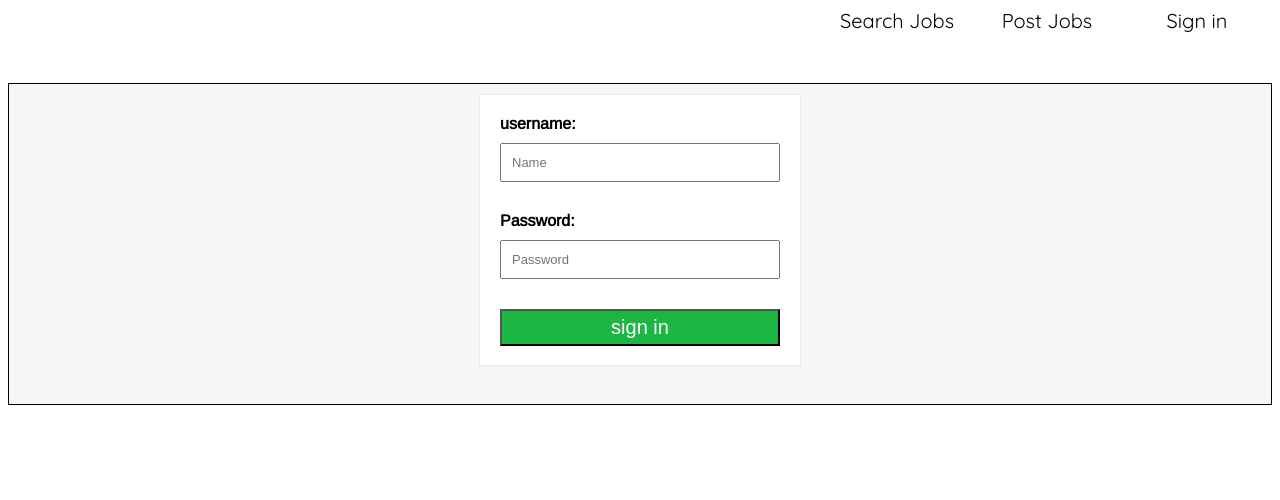
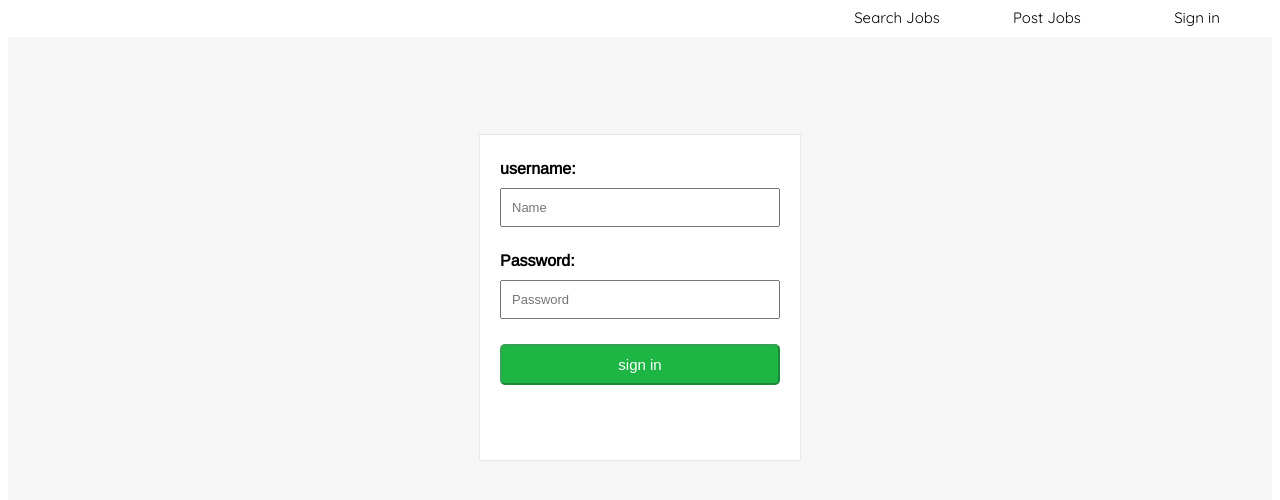
Before and after one commit to german9304/EasyJob, an Angular app in the folder EasyJob/: page /Login in a window 1280 px wide. Shown: the top 500 px of the page. Built offline with nearby package versions, Linux system fonts and the light colour scheme.

Commit message:
login form

```diff
--- a/EasyJob/src/app/app.module.ts
+++ b/EasyJob/src/app/app.module.ts
@@ -2,6 +2,8 @@ import { BrowserModule } from "@angular/platform-browser";
 import { NgModule } from "@angular/core";
 import { AppRoutingModule } from "../app-routing/app-routing.module";
 import { AuthenticationModule } from "../app/authentication/authentication.module";
+import { FormsModule } from "@angular/forms";
+import { ReactiveFormsModule } from "@angular/forms";
 
 import { AppComponent } from "./app.component";
 import { DashboardComponent } from "./dashboard/dashboard.component";
@@ -16,7 +18,7 @@ import { Router } from "@angular/router";
     NavBarComponent,
     PageNotFoundComponent
   ],
-  imports: [BrowserModule, AuthenticationModule, AppRoutingModule],
+  imports: [BrowserModule,FormsModule, ReactiveFormsModule , AuthenticationModule, AppRoutingModule],
   providers: [],
   bootstrap: [AppComponent]
 })
--- a/EasyJob/src/app/authentication/log-in/log-in.component.css
+++ b/EasyJob/src/app/authentication/log-in/log-in.component.css
@@ -0,0 +1,9 @@
+.container {
+  /*border: solid 1px black;*/
+  padding: 10px;
+  height: 500px;
+  display: flex;
+  justify-content: center;
+  background-color: #cfd1d032;
+  align-items: center;
+}
--- a/EasyJob/src/app/authentication/log-in/log-in.component.html
+++ b/EasyJob/src/app/authentication/log-in/log-in.component.html
@@ -11,5 +11,9 @@
     </div>
   </form>
   -->
-  <app-login-view></app-login-view>
+  <app-login-view
+   (isSubmited)="onSubmit($event)"
+   [groupForm]="loginForm" >
+   </app-login-view>
+
 </div>
--- a/EasyJob/src/app/authentication/log-in/log-in.component.ts
+++ b/EasyJob/src/app/authentication/log-in/log-in.component.ts
@@ -1,15 +1,30 @@
-import { Component, OnInit } from '@angular/core';
+import { Component, OnInit } from "@angular/core";
+import { FormBuilder, FormGroup, FormControl } from '@angular/forms';
+
 
 @Component({
-  selector: 'app-log-in',
-  templateUrl: './log-in.component.html',
-  styleUrls: ['./log-in.component.css']
+  selector: "app-log-in",
+  templateUrl: "./log-in.component.html",
+  styleUrls: ["./log-in.component.css"]
 })
 export class LogInComponent implements OnInit {
 
-  constructor() { }
+  loginForm = this.fb.group({
+  	username:[''],
+  	password:['']
+  })
 
+  myname: string = 'Joe'
+
+  constructor(private fb: FormBuilder) {}
   ngOnInit() {
+
+  }
+  onSubmit(isSubmited: boolean){
+     console.log(this.loginForm);
   }
 
+  get userName(){
+    return this.loginForm.get('username') as FormControl;
+  }
 }
--- a/EasyJob/src/app/authentication/log-in/login-view/login-view.component.css
+++ b/EasyJob/src/app/authentication/log-in/login-view/login-view.component.css
@@ -1,23 +1,15 @@
-.container {
-  border: solid 1px black;
-  padding: 10px;
-  height: 300px;
-  display: flex;
-  justify-content: center;
-  background-color: #cfd1d032;
-}
-
 #login-form {
   width: 300px;
   border: solid 1px rgb(236, 230, 230);
   background-color: white;
-  padding: 10px;
-  height: 250px;
+  padding: 15px 10px 10px 10px;
+  height: 300px;
+  /*border: solid 1px red;*/
 }
 
 .form {
   /*border: solid 1px royalblue;*/
-  margin-bottom: 10px;
+  margin-bottom: 5px;
   padding: 10px;
   font-weight: bold;
   font-family: "Arimo", sans-serif;
@@ -35,12 +27,21 @@
   display: block;
   box-sizing: border-box;
 }
+.form input:focus{
+  outline-style: solid;
+  outline-color: #808B9632;
+}
 
-.form button {
-  padding: 5px;
+.form #btn-submit {
+  padding: 10px;
+  border-radius: 5px;
   color: white;
-  font-size: 20px;
+  font-size: 15px;
   background-color: #1db544;
   width: 100%;
   box-sizing: border-box;
 }
+.form #btn-submit:hover{
+  background-color: #0E6F09;
+  cursor: pointer;
+}
--- a/EasyJob/src/app/authentication/log-in/login-view/login-view.component.ts
+++ b/EasyJob/src/app/authentication/log-in/login-view/login-view.component.ts
@@ -1,27 +1,38 @@
-import { Component, OnInit } from "@angular/core";
+import { Component, OnInit, Input, EventEmitter,Output} from "@angular/core";
+import { FormGroup, FormControl } from '@angular/forms';
 
 @Component({
   selector: "app-login-view",
   template: `
-      <div class="container">
-          <form id="login-form" class="login">
+     <!---
+       <div>
+        <p> {{groupForm.value | json}} </p>
+        <p>  {{groupForm.status | json}} </p>
+      </div>
+      --->
+        <form [formGroup]="groupForm" (ngSubmit)="onSubmit()" id="login-form" class="login">
             <div class="form form-group">
               <label for="name">username:</label>
-              <input type="text" id="name" placeholder="Name">
+              <input type="text" id="name" formControlName="username" placeholder="Name" required>
             </div>
             <div class="form form-group">
               <label for="password" id="password">Password:</label>
-              <input type="password" placeholder="Password" id="password">
+              <input type="password" placeholder="Password" formControlName="password" id="password" required>
             </div>
           <div class="form form-btn">
-            <button type="submit"> sign in </button>
+            <button id="btn-submit" type="submit" [disabled]="!groupForm.valid"> sign in </button>
           </div>
-          </form>
-      </div>
+        </form>
   `,
   styleUrls: ["./login-view.component.css"]
 })
 export class LoginViewComponent implements OnInit {
+  @Input() groupForm: FormGroup;
+  @Output() isSubmited = new EventEmitter<boolean>();
+
   constructor() {}
   ngOnInit() {}
+  onSubmit(){
+    this.isSubmited.emit(true);
+  }
 }
--- a/EasyJob/src/app/dashboard/dashboard.component.css
+++ b/EasyJob/src/app/dashboard/dashboard.component.css
@@ -1,5 +1,7 @@
-
-
+.container-menu {
+  background-color: #cfd1d032;
+  padding-top: 30px;
+}
 .job-search {
   display: flex;
   justify-content: center;
@@ -11,13 +13,13 @@
   flex-basis: 80%;
   font-family: "Open Sans", sans-serif;
   text-align: center;
-  color:white;
-  background: linear-gradient(180deg,#477A9D, #d5d7e7);
+  font-weight: bold;
+  color: white;
+  background: #a7b4c6;
 }
 .search-job-form .search-forms {
   display: flex;
   flex-wrap: wrap;
-
 }
 
 .search-job-form input {
@@ -39,12 +41,12 @@
 }
 .search-job-form .material-icons:hover {
   background-color: #477a9d32;
-  color: #477a9d;
+  color: white;
 }
 
 .job-footer {
   height: 100px;
-  background-color:#556A7B;
+  background-color: #556a7b;
 }
 
 .text-history {
@@ -70,13 +72,12 @@
   flex-wrap: wrap;
   justify-content: space-around;
   align-items: center;
-  font-family: 'Quicksand', sans-serif;
+  font-family: "Quicksand", sans-serif;
   margin-bottom: 20px;
 }
 .inner > * {
   flex-basis: 300px;
   /*border: solid 1px red;*/
-
 }
 
 img {
@@ -84,9 +85,9 @@ img {
   height: 200px;
 }
 
-.explanation{
+.explanation {
   border: solid gray 1px;
 }
-.reviews-section{
+.reviews-section {
   border: solid gray 1px;
 }
--- a/EasyJob/src/app/dashboard/dashboard.component.html
+++ b/EasyJob/src/app/dashboard/dashboard.component.html
@@ -23,6 +23,7 @@
             </div>
             <img class="myimg"src="../../assets/jobsearch3.jpeg">
         </div>
+
         <div class="inner search-jobs">
             <div class="information">
                 <h2>Search For Jobs</h2>
@@ -32,13 +33,15 @@
             <img class="myimg" src="../../assets/jobshirem.jpg">
         </div>
     </section>
-    <section class="explanation">
+
+    <!-- <section class="explanation">
         <h2> Lorem, ipsum dolor.</h2>
 
     </section>
     <section class="reviews-section">
        <p>Lorem ipsum dolor sit amet consectetur adipisicing elit. Adipisci, laudantium. </p>
-    </section>
+    </section> -->
+
     <!--- JOB SITE FOOTER -->
     <footer class="job-footer">
         <div class="text-history">
--- a/EasyJob/src/app/nav-bar/nav-bar.component.css
+++ b/EasyJob/src/app/nav-bar/nav-bar.component.css
@@ -1,6 +1,6 @@
 .menu {
   /*border-bottom: solid 1px #517bab;*/
-    margin-bottom: 50px;
+  margin-bottom: 10px;
 }
 #menu-list {
   margin: 0;
@@ -11,20 +11,20 @@
 
 .item {
   font-weight: lighter;
-    font-size: 20px;
+  font-size: 15px;
   font-family: "Quicksand", sans-serif;
   list-style-type: none;
   flex-basis: 150px;
   text-align: center;
   /*border: solid 1px red;*/
 }
-  .item a{
+.item a {
   /* display: block;*/
   color: black;
   text-decoration: none;
   cursor: pointer;
   /* border: solid 1px green;*/
 }
-  .item a:hover{
+.item a:hover {
   border-bottom: solid 1px #517bab;
 }
```
Also changed, not shown: EasyJob/src/app/authentication/authentication.module.ts (+9 -2 lines). Lines whose indentation alone changed are shown as unchanged.
